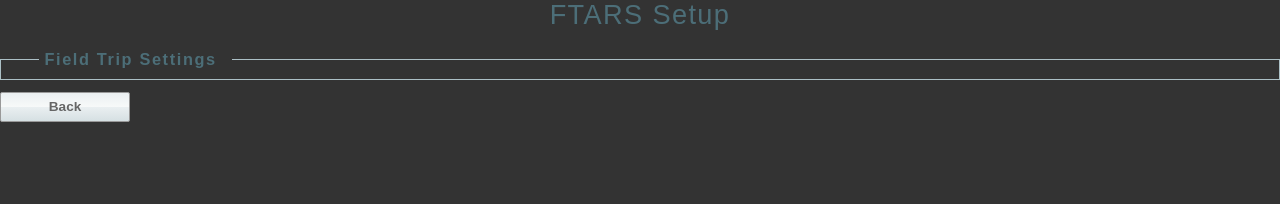
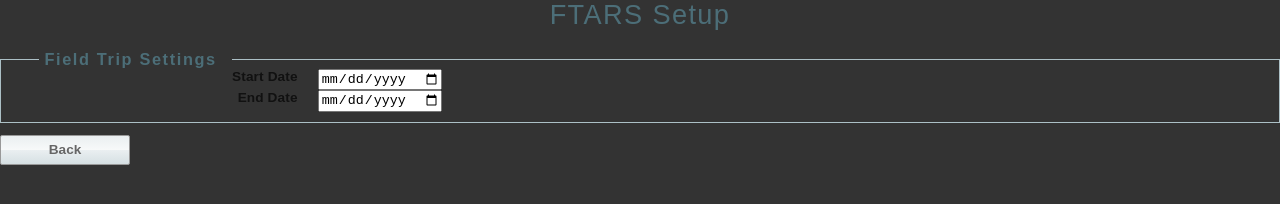
Before and after one commit to vaughndumas/FTARS, a plain HTML site: page index.html in a window 1280 px wide. Both pictures are taken after a click on the button "SETUP". Drawn offline with Linux system fonts and the light colour scheme.

Commit message:
Setup v1
Started with setup screen.

```diff
--- a/config.xml
+++ b/config.xml
@@ -3,7 +3,7 @@
         xmlns:gap   = "http://phonegap.com/ns/1.0"
         id          = "au.edu.anu.ftars"
         versionCode = "10"
-        version     = "1.0.2" >
+        version     = "1.0.2.01" >
 
     <!-- versionCode is optional and Android only -->
 
--- a/index.html
+++ b/index.html
@@ -39,6 +39,11 @@ and open the template in the editor.
             <form class="anuform">
                 <fieldset>
                     <legend>Field Trip Settings</legend>
+                    <label for="x_faasdate"><strong>Start Date</strong></label>
+                    <input type="date" class="dates" id="x_faasdate" name="x_faasdate"/>
+                    <br />
+                    <label for="x_faaedate"><strong>End Date</strong></label>
+                    <input type="date" class="dates" id="x_faaedate" name="x_faaedate"/>
                 </fieldset>
             </form>
             <input class="btn-uni-grad btn-medium" type="button" value="Back" onClick="divToggle('divSetup', 'content')">
```
